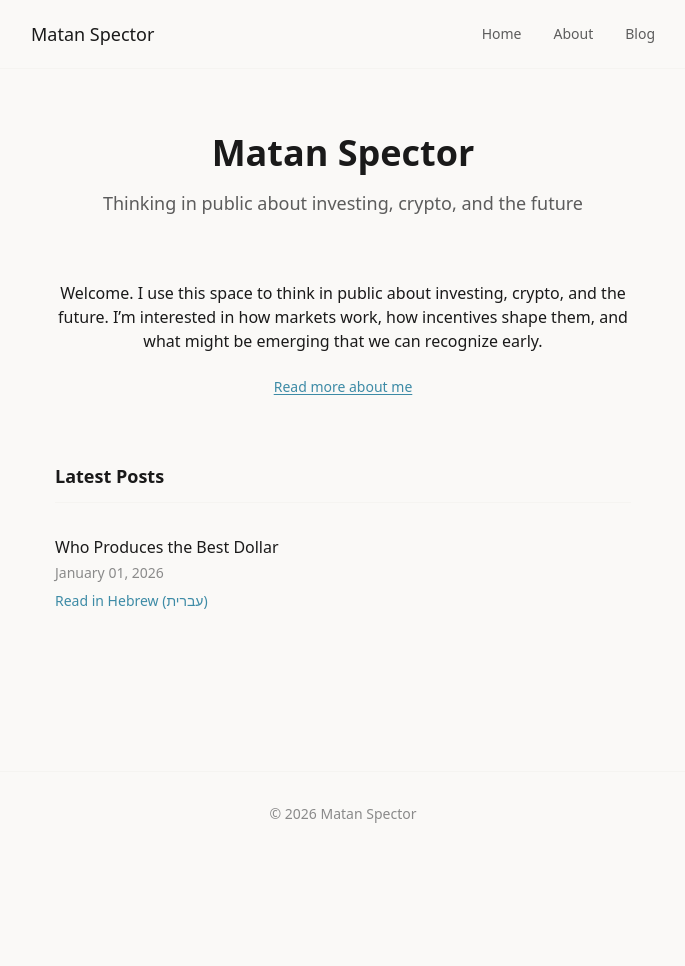
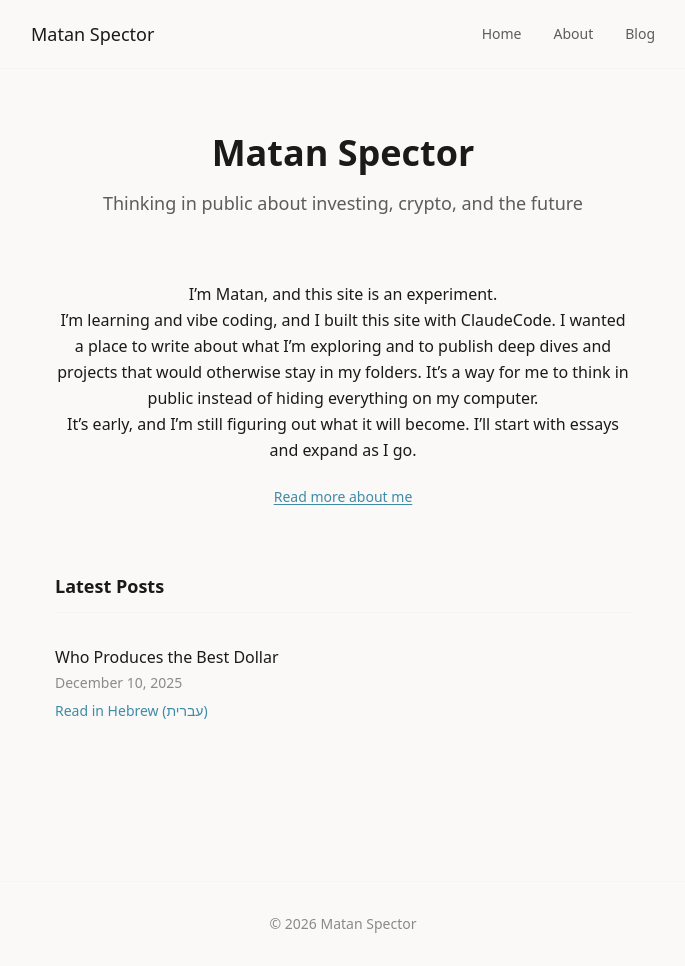
Before and after one commit to matantor/matantor.github.io, a Jekyll site: the page built from index.md, in a window 1280 px wide. Shown: the whole page, without its empty margins (297-982 px from the left). Built offline with Jekyll 4.4.1, drawn with Linux system fonts in a browser that asks for light colours; nearby versions of some CDN libraries; before the commit the page ends 900 px from its top, so only the background shows below that.

Commit message:
Update homepage intro, About content, and layout fixes

```diff
--- a/_layouts/home.html
+++ b/_layouts/home.html
@@ -10,9 +10,9 @@ layout: default
 
 <!-- Brief Intro -->
 <section class="mb-16 max-w-xl mx-auto text-center">
-  <p class="text-ink leading-relaxed">
+  <div class="text-ink leading-relaxed space-y-4">
     {{ content }}
-  </p>
+  </div>
   <a href="{{ '/about/' | relative_url }}" class="inline-block mt-6 text-sea-600 hover:text-sea-700 text-sm underline underline-offset-2">
     Read more about me
   </a>
--- a/_posts/2026-01-01-who-produces-the-best-dollar.he.md
+++ b/_posts/2025-12-10-who-produces-the-best-dollar.he.md
@@ -5,12 +5,13 @@ lang: he
 direction: rtl
 permalink: /essays/who-produces-the-best-dollar.he/
 translation: /essays/who-produces-the-best-dollar/
-date: 2026-01-01
+date: 2025-12-10
 ---
 
 # מי מייצר את הדולר הטוב ביותר? מנוע המגזר הפרטי מעצב מחדש את אסטרטגיית החוב של ארה"ב
 
-מתן ספקטור דצמבר 2025
+מתן ספקטור, דצמבר 2025
+
 בספטמבר 2025 עמד אנטון קוביאקוב, יועץ בכיר לנשיא פוטין, על במת הפורום הכלכלי המזרחי בוולדיווסטוק והשמיע האשמה פרובוקטיבית: ארה"ב, לטענתו, מתכננת להשתמש במטבעות יציבים (סטייבלקוינס) ובלוקצ'יין כדי "לפחת" את ערך החוב האמריקאי.
 אומנם כל שוק המטבעות היציבים שווה פחות מ-300 מיליארד דולר וזו טיפה בים ביחס ל-37 טריליון דולר של חוב פדרלי.
 אבל משהו בתיאור שלו גרם לי לעצור וחשוב, לא על מחיקת חוב, אלא על שינוי בקשר בין החוב האמריקאי לבין נזילות הדולר בעולם. משם מצאתי את עצמי צולל בניסיון להבנת חוק ה-GENIUS, הבחנה בין סוגי מטבעות יציבים, והיוצרות של שוק חופשי ותחרותי לייצור דולרים. אלו ביחד ייתכן שמעצבים מחדש, בשקט, את האסטרטגיה המוניטרית של ארה"ב.
--- a/_posts/2026-01-01-who-produces-the-best-dollar.md
+++ b/_posts/2025-12-10-who-produces-the-best-dollar.md
@@ -4,9 +4,8 @@ title: "Who Produces the Best Dollar"
 lang: en
 permalink: /essays/who-produces-the-best-dollar/
 translation: /essays/who-produces-the-best-dollar.he/
-date: 2026-01-01
+date: 2025-12-10
 ---
-[Read in Hebrew](/essays/who-produces-the-best-dollar.he/)
 
 # Who Makes the Best Dollar?
 # How the Private Sector Is Quietly Reshaping U.S. Debt Strategy
--- a/index.md
+++ b/index.md
@@ -3,4 +3,6 @@ layout: home
 title: Home
 ---
 
-Welcome. I use this space to think in public about investing, crypto, and the future. I'm interested in how markets work, how incentives shape them, and what might be emerging that we can recognize early.
+I'm Matan, and this site is an experiment.
+I'm learning and vibe coding, and I built this site with ClaudeCode. I wanted a place to write about what I'm exploring and to publish deep dives and projects that would otherwise stay in my folders. It's a way for me to think in public instead of hiding everything on my computer.
+It's early, and I'm still figuring out what it will become. I'll start with essays and expand as I go.
```
Also changed, not shown: about.html (+6 -4 lines).
